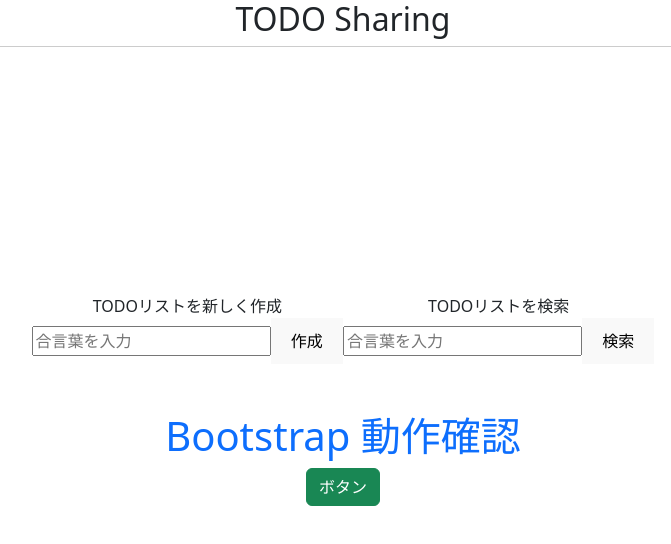
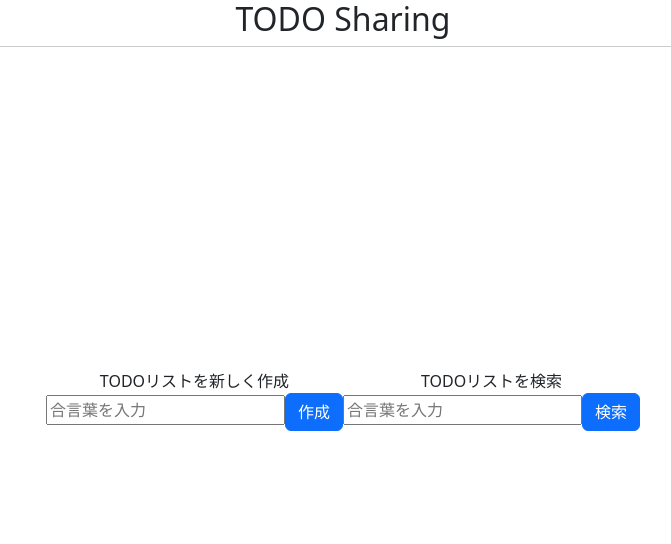
Before and after one commit to momotabetai0110/TODO-Sharing, a Vue app: page / in a window 1280 px wide. Shown: the top 544 px of the page, without its empty margins (297-968 px from the left). Built offline with nearby package versions, Linux system fonts and the light colour scheme.

Commit message:
テスココミット

```diff
--- a/src/App.vue
+++ b/src/App.vue
@@ -13,20 +13,16 @@
       <div>TODOリストを新しく作成</div>
       <div>
         <input type="text" placeholder="合言葉を入力">
-        <button>作成</button>
+        <button class="btn btn-primary">作成</button>
       </div>
     </div>
     <div style="display: block;">
     <div>TODOリストを検索</div>
     <div>
         <input type="text" placeholder="合言葉を入力">
-        <button>検索</button>
+        <button class="btn btn-primary">検索</button>
       </div>
       </div>
-  </div>
-  <div class="container mt-5">
-    <h1 class="text-primary">Bootstrap 動作確認</h1>
-    <button class="btn btn-success">ボタン</button>
   </div>
 
 
```
